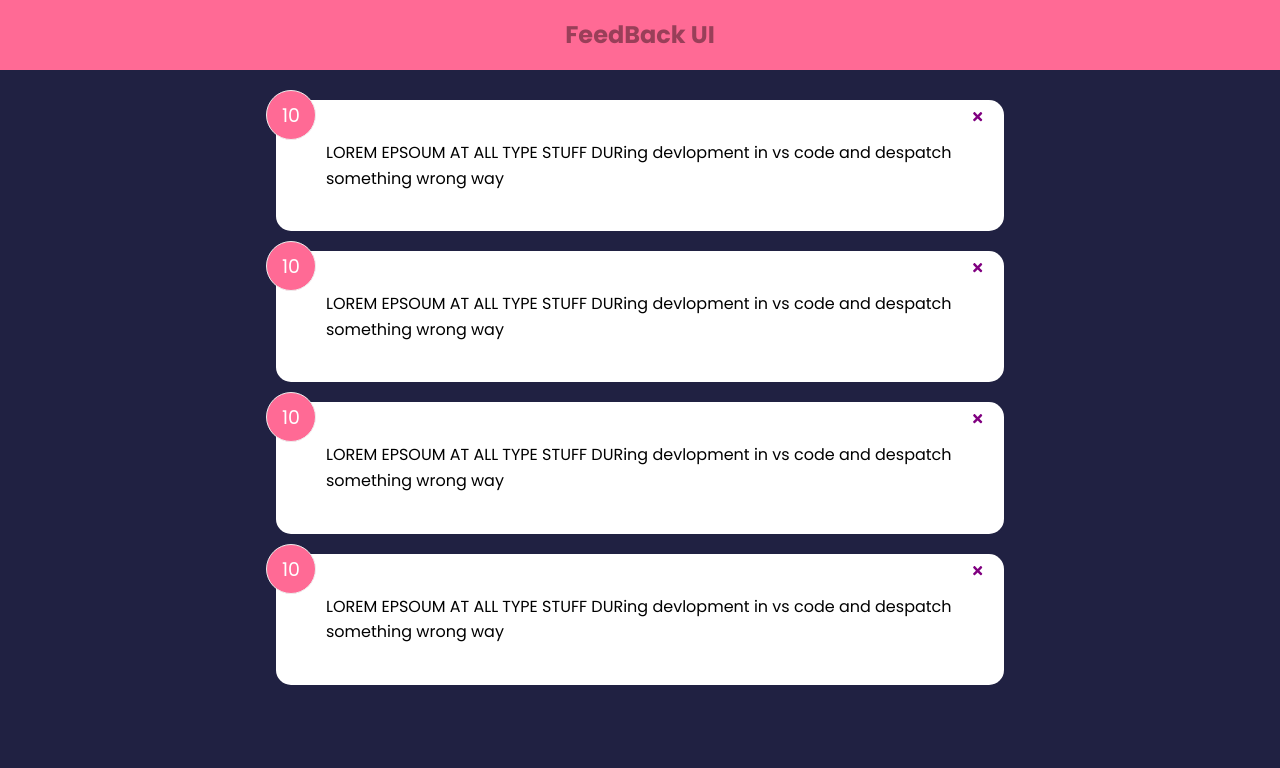
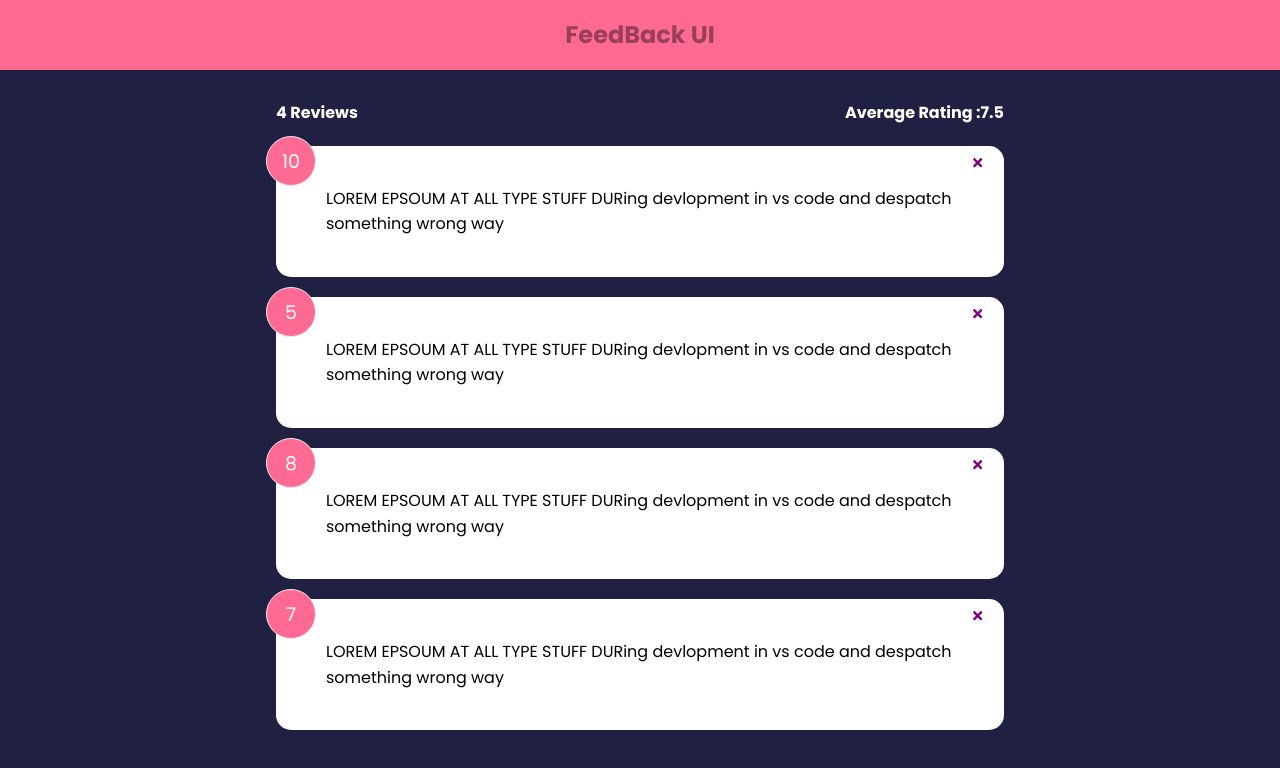
Before and after one commit to omdwd74/FEEDBACK_APP, a React (Create React App) app: page / in a window 1280 px wide. Shown: the top 768 px of the page. Built offline with nearby package versions, Linux system fonts and the light colour scheme.

Commit message:
add stats

```diff
--- a/src/App.js
+++ b/src/App.js
@@ -4,6 +4,7 @@
 import FeedbackList from './components/FeedbackList'
 import FeedbackData from './data/FeedbackData'
 import Card from './components/shared/Card'
+import FeedbackStats from './components/FeedbackStats'
 
 
 function App(){
@@ -50,6 +51,7 @@
                 </ul>
             </div> */}
             {/* <h1>My App</h1> */}
+            <FeedbackStats feedback = {feedback}/>
             <FeedbackList feedback = {feedback}
             handleDelete={deleteFeedback}/>
             {/* <Card>Hello world</Card> */}
--- /dev/null
+++ b/src/components/FeedbackStats.jsx
@@ -0,0 +1,18 @@
+import PropTypes from 'prop-types'
+function FeedbackStats({feedback}){
+    // calculate rating avg
+    let average   = feedback.reduce((acc,cur)=>{
+        return acc+cur.rating
+    },0)/feedback.length
+    average = average.toFixed(1).replace(/[.,]0$/,'')
+    return (
+        <div className="feedback-stats">
+        <h4>{feedback.length} Reviews</h4>
+        <h4>Average Rating :{isNaN(average) ? 0 : average}</h4>
+        </div>
+    )
+}
+FeedbackStats.proTypes = {
+    feedback: PropTypes.array.isRequired,
+}
+export default FeedbackStats;
--- a/src/data/FeedbackData.js
+++ b/src/data/FeedbackData.js
@@ -6,17 +6,17 @@
     },
     {
         id: 2,
-        rating : 10,
+        rating : 5,
         text :"LOREM EPSOUM AT ALL TYPE STUFF DURing devlopment in vs code and despatch something wrong way"
     },
     {
         id: 3,
-        rating : 10,
+        rating : 8,
         text :"LOREM EPSOUM AT ALL TYPE STUFF DURing devlopment in vs code and despatch something wrong way"
     },
     {
         id: 4,
-        rating : 10,
+        rating : 7,
         text :"LOREM EPSOUM AT ALL TYPE STUFF DURing devlopment in vs code and despatch something wrong way"
     },
 ]
```
